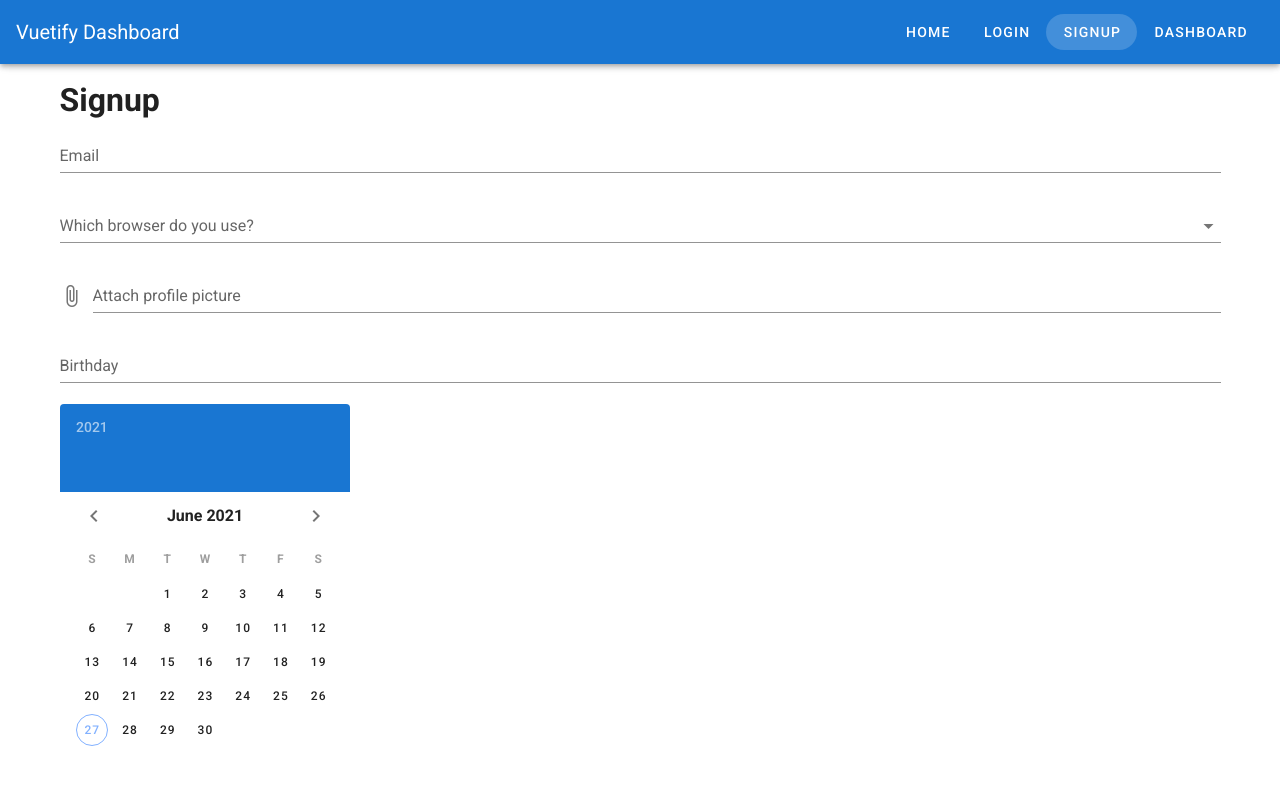
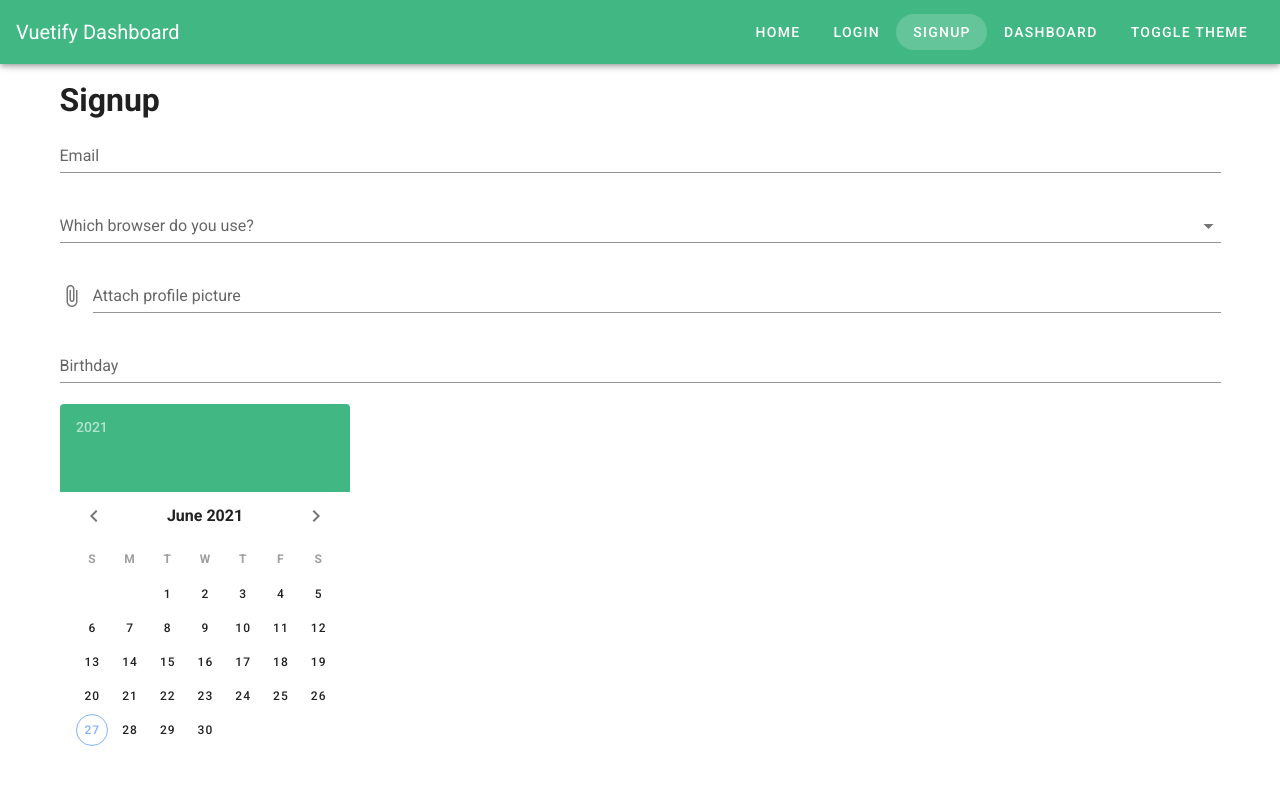
Before and after one commit to lekegitrepo/vuetify-dashboard, a Vue app: page /signup in a window 1280 px wide. Shown: the top 800 px of the page. Built offline with nearby package versions, Linux system fonts and the light colour scheme.

Commit message:
Add customize theme

```diff
--- a/src/App.vue
+++ b/src/App.vue
@@ -13,6 +13,7 @@
       >
         {{ link.label }}
       </v-btn>
+      <v-btn @click="toggleTheme" text rounded>Toggle Theme</v-btn>
     </v-app-bar>
     <v-content>
       <router-view></router-view>
@@ -52,5 +53,11 @@
       { label: "Dashboard", url: "/dashboard" },
     ],
   }),
+  methods: {
+    toggleTheme() {
+      this.$vuetify.theme.themes.dark.anchor = "#41B883";
+      this.$vuetify.theme.dark = !this.$vuetify.theme.dark;
+    },
+  },
 };
 </script>
--- a/src/plugins/vuetify.js
+++ b/src/plugins/vuetify.js
@@ -1,7 +1,17 @@
-import Vue from 'vue';
-import Vuetify from 'vuetify/lib/framework';
+import Vue from "vue";
+import Vuetify from "vuetify/lib/framework";
 
 Vue.use(Vuetify);
 
 export default new Vuetify({
+  theme: {
+    themes: {
+      light: {
+        primary: "#41B883",
+      },
+      dark: {
+        primary: "#34495E",
+      },
+    },
+  },
 });
```
